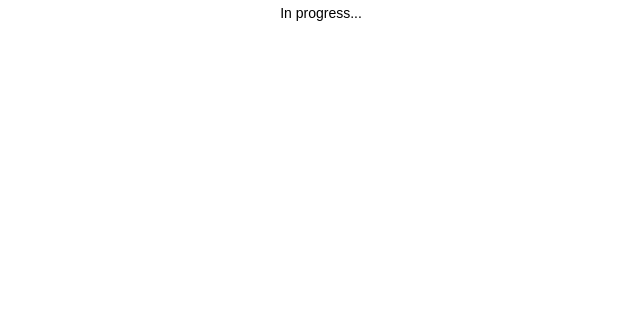
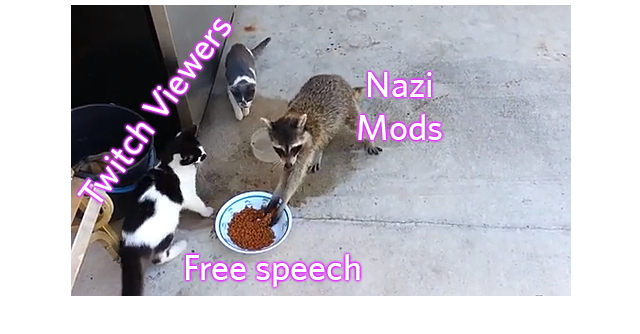
Before and after one commit to xinitrc-dev/myfreespeech.tk, a plain HTML site: page index.html in a window 1280 px wide. Shown: the whole page, without its empty margins (319-959 px from the left). Drawn offline with nearby package versions, Linux system fonts and the light colour scheme.

Commit message:
complete

```diff
--- a/index.html
+++ b/index.html
@@ -25,6 +25,6 @@
     </style>
 </head>
 <body>
-In progress...
+<img src="free-speech.png" alt="Your free speech is forever taken by nazi mods">
 </body>
 </html>
```
Also changed, not shown: free-speech.png (added).
